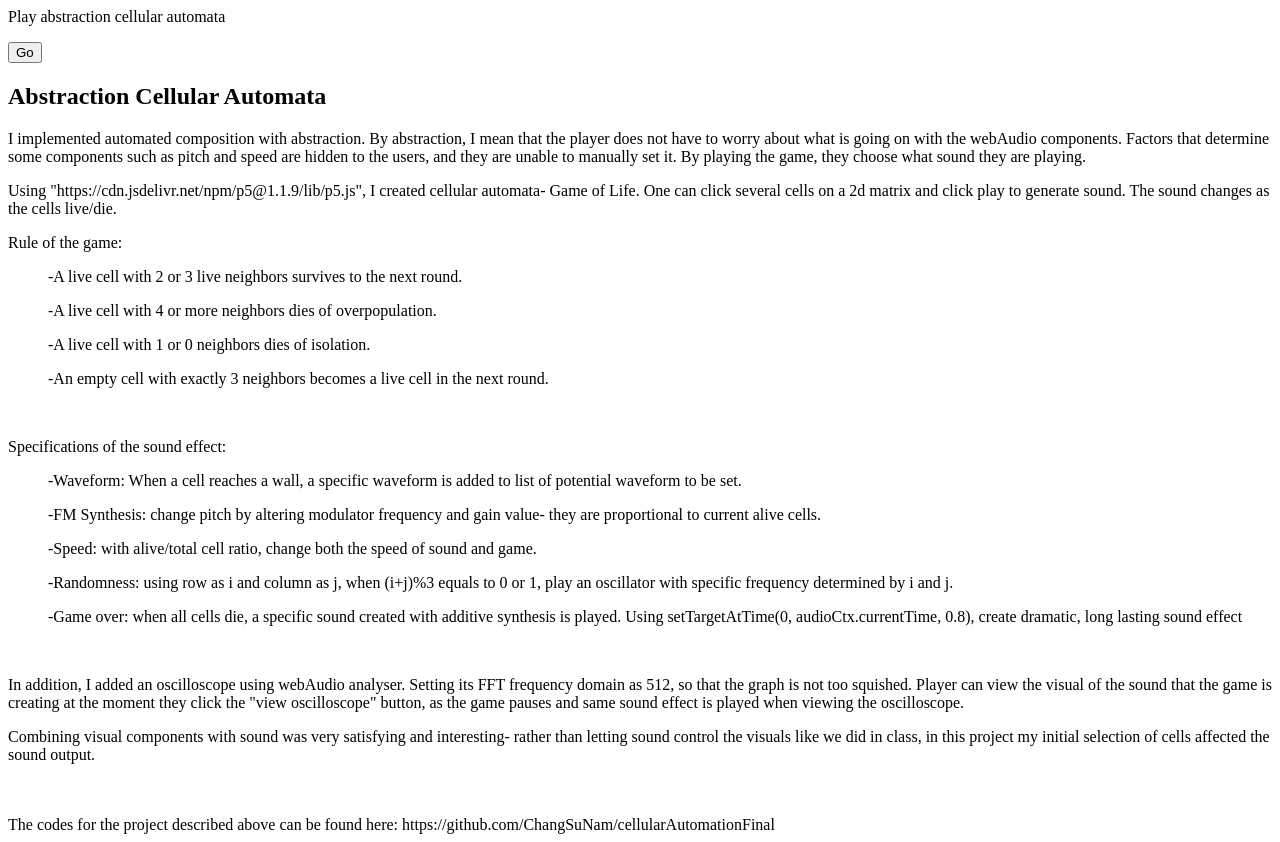
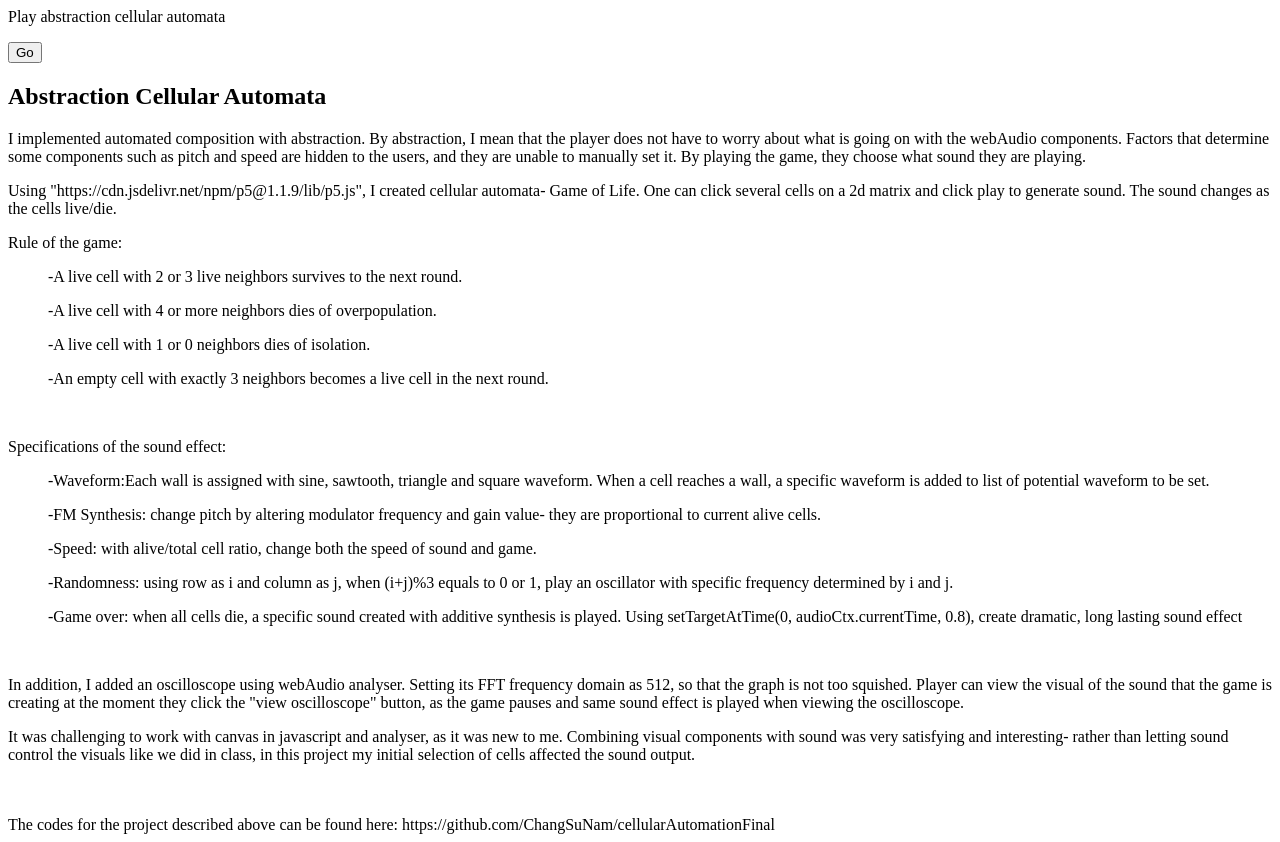
Before and after one commit to ChangSuNam/cellularAutomationFinal, a plain HTML site: page index.html in a window 1280 px wide. Drawn offline with Linux system fonts and the light colour scheme.

Commit message:
Add files via upload

```diff
--- a/index.html
+++ b/index.html
@@ -43,7 +43,8 @@
     <p>
       Specifications of the sound effect:
     <ul>
-      -Waveform: When a cell reaches a wall, a specific waveform is added to list of potential waveform to be set.</ul>
+      -Waveform:Each wall is assigned with sine, sawtooth, triangle and square waveform. When a cell reaches a wall, a
+      specific waveform is added to list of potential waveform to be set.</ul>
     <ul>
       -FM Synthesis: change pitch by altering modulator frequency and gain value- they are proportional to current alive
       cells. </ul>
@@ -67,6 +68,7 @@
 
 
     <p>
+      It was challenging to work with canvas in javascript and analyser, as it was new to me.
       Combining visual components with sound was very satisfying and interesting- rather than letting sound control the
       visuals like we did in class, in this project my initial selection of cells affected the sound output.
     </p>
```
